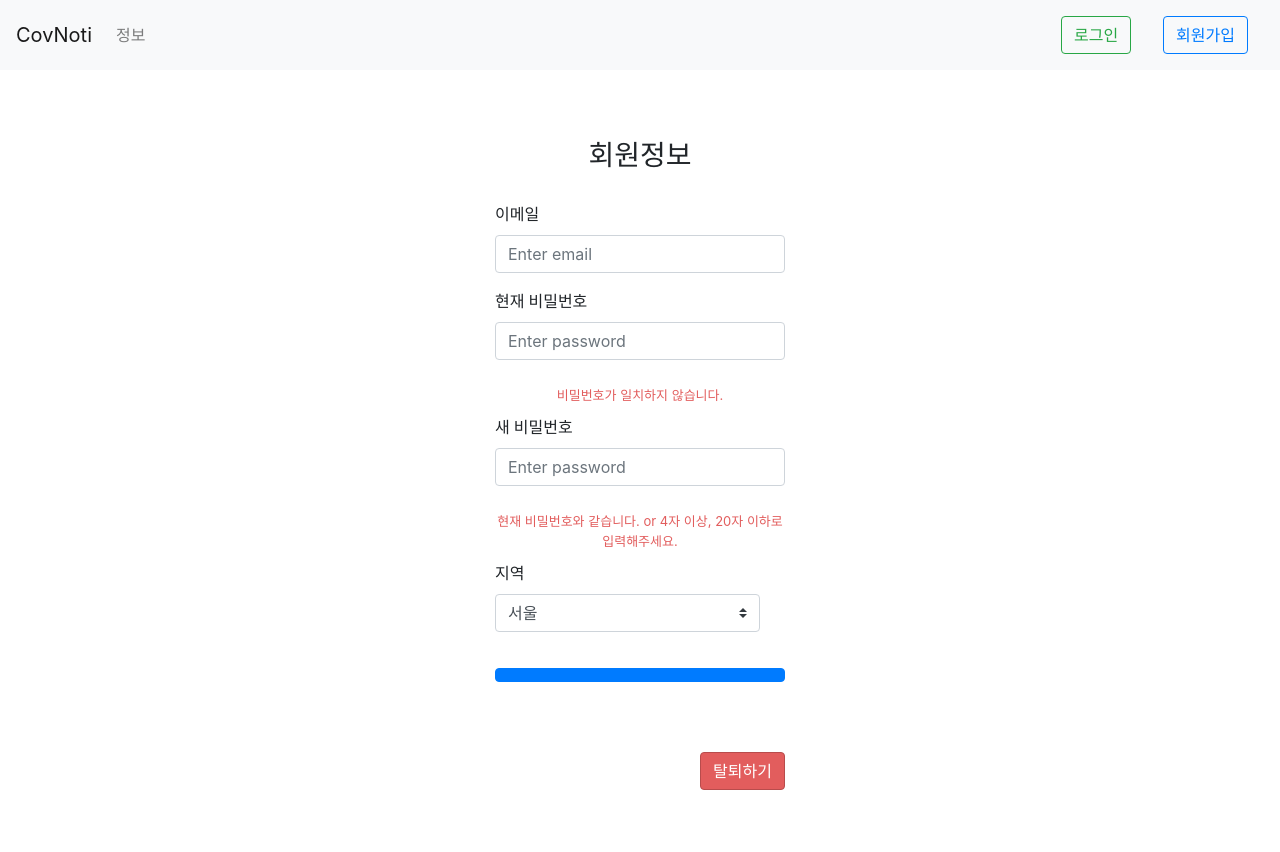
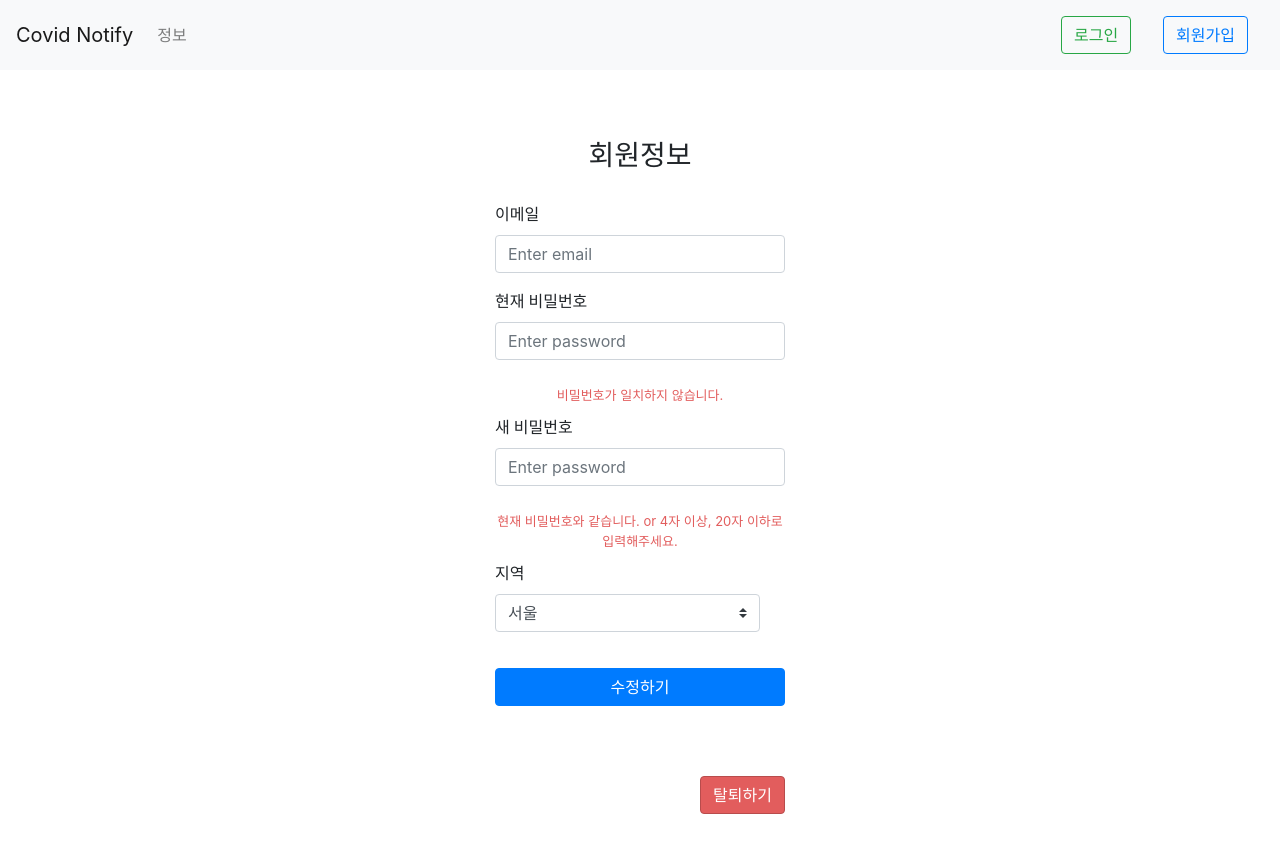
Before and after one commit to NucPoop/Covserver-front, a React (Create React App) app: page /user-info in a window 1280 px wide. Shown: the top 852 px of the page. Built offline with nearby package versions, Linux system fonts and the light colour scheme; no server answers.

Commit message:
[trivial] rename title, button

```diff
--- a/src/components/default/Menubar.js
+++ b/src/components/default/Menubar.js
@@ -49,7 +49,7 @@ class Menubar extends Component {
 
     return (
       <Navbar bg="light" expand="lg">
-        <Navbar.Brand as={Link} to="/">CovNoti</Navbar.Brand>
+        <Navbar.Brand as={Link} to="/">Covid Notify</Navbar.Brand>
         <Navbar.Toggle key="nav" aria-controls="basic-navbar-nav" />
         <Navbar.Collapse id="basic-navbar-nav">
           <Nav className="mr-auto">
--- a/src/pages/UserInfo.js
+++ b/src/pages/UserInfo.js
@@ -28,7 +28,7 @@ export default class UserInfo extends Component {
 
                 <p className="check-message"> 현재 비밀번호와 같습니다. or 4자 이상, 20자 이하로 입력해주세요. </p>
 
-                <LocationList />
+                <LocationList btnValue={"수정하기"}/>
 
                 <Button href="/withdrawal" type="button" className="withdraw">탈퇴하기</Button>
 
```
